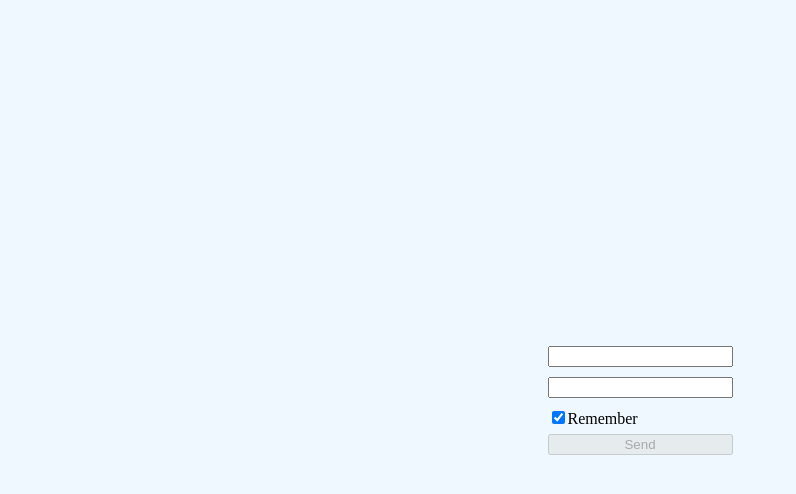
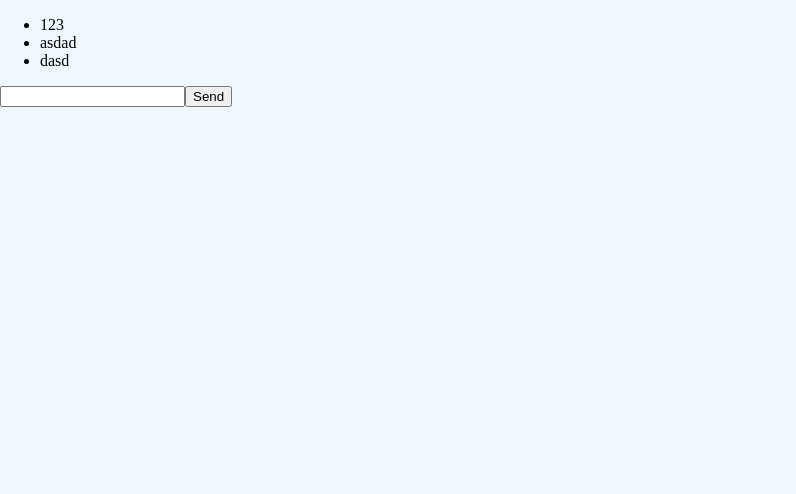
Before and after one commit to kry23/koray-korkmaz-dev-hope-react-mod-exercises, a React (Create React App) app: page / in a window 1280 px wide. Shown: the top 494 px of the page, without its empty margins (0-796 px from the left). Built offline with nearby package versions, Linux system fonts and the light colour scheme.

Commit message:
lists-3 sol.

```diff
--- a/src/App.js
+++ b/src/App.js
@@ -5,6 +5,7 @@ import "./basic.css";
 import { Welcome } from "./Welcome";
 import InteractiveWelcome from "./InteractiveWelcome";
 import Login from "./Login";
+import TodoList from "./TodoList";
 export class App extends React.Component {
   constructor(props) {
     super(props);
@@ -20,7 +21,8 @@ export class App extends React.Component {
         {/* <Hello></Hello>
         <Message></Message>
         <InteractiveWelcome /> */}
-        <Login handleSubmit={this.handleSubmit} />
+        {/* <Login handleSubmit={this.handleSubmit} /> */}
+        <TodoList />
       </div>
     );
   }
--- /dev/null
+++ b/src/TodoList.jsx
@@ -0,0 +1,28 @@
+import React, { useState } from "react";
+
+function TodoList({ todos }) {
+  const [items, setItems] = useState(["123", "asdad", "dasd"]);
+  const [inputVal, setInputVal] = useState("");
+
+  const handleInput = (e) => {
+    setInputVal(e.target.value);
+  };
+
+  const addToList = () => {
+    setItems([...items, inputVal]);
+  };
+
+  return (
+    <>
+      <ul>
+        {items.map((item) => (
+          <li key={item}>{item}</li>
+        ))}
+      </ul>
+      <input type="text" id="input" value={inputVal} onChange={handleInput} />
+      <button onClick={addToList}>Send</button>
+    </>
+  );
+}
+
+export default TodoList;
```
